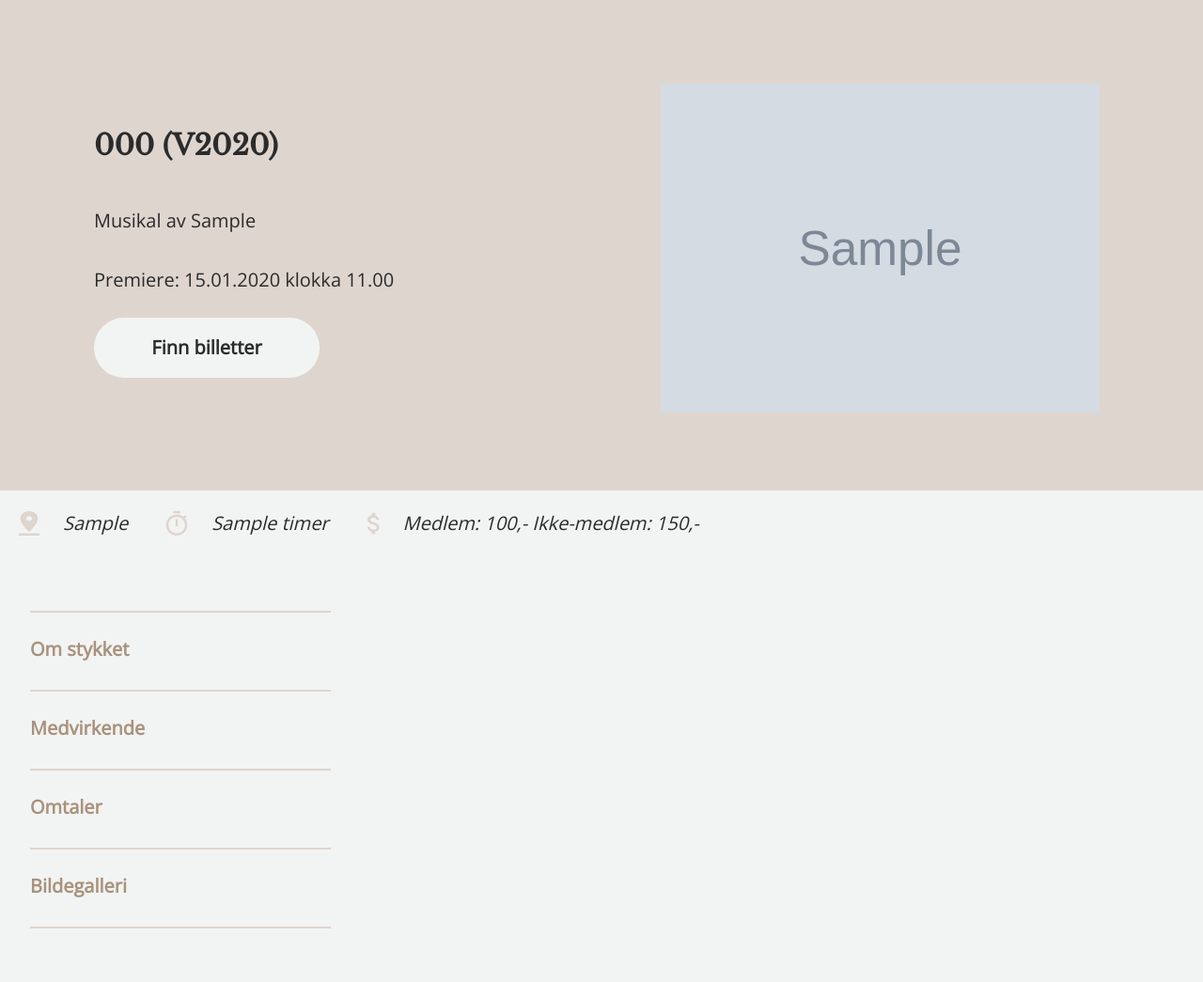
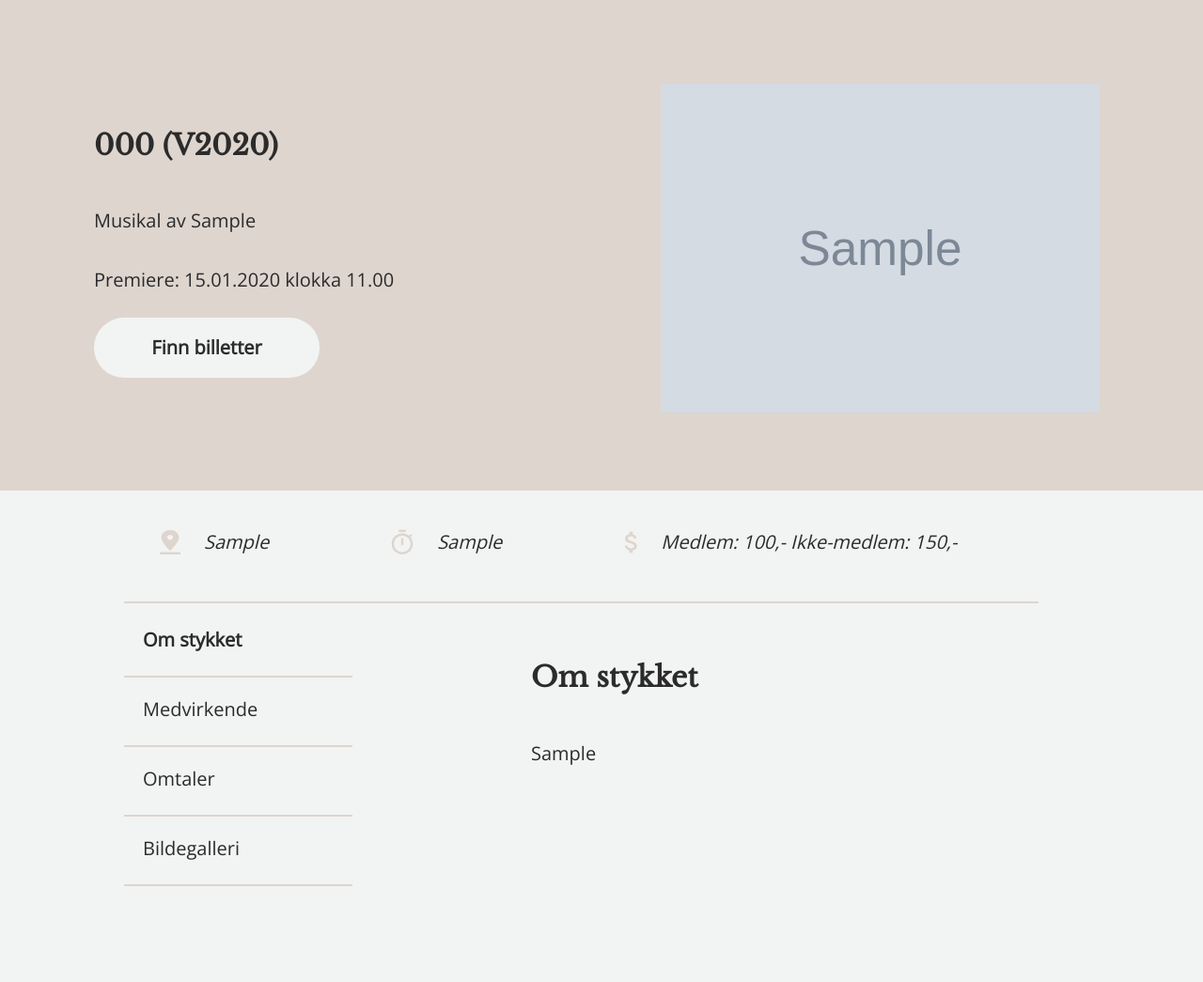
Before and after one commit to Studentersamfundets-Interne-Teater/sit-web, a Django app: page /produksjon/1/ in a window 1280 px wide. Shown: the part 137-1182 px from the top of the page at 94% size. After the commit the page ends 1080 px from the top, so only its background shows below. Run offline with Django 3.2, Linux system fonts and the light colour scheme; tables that the repository leaves empty hold one stand-in row (values such as "Sample post"); grey boxes marked "Sample" are stand-in pictures.

Commit message:
Finished detail view of production, both mobile and desktop view

```diff
--- a/SITnett/graphics/collapsible.js
+++ b/SITnett/graphics/collapsible.js
@@ -1,8 +1,9 @@
-var coll = document.getElementsByClassName("production-categories");
+var categories = document.getElementsByClassName("production-categories");
 var i;
 
-for (i = 0; i < coll.length; i++) {
-  coll[i].addEventListener("click", function() {
+if (window.innerWidth < 1024) {
+  for (i = 0; i < categories.length; i++) {
+    categories[i].addEventListener("click", function() {
       this.classList.toggle("active");
       var content = this.nextElementSibling;
       if (content.style.maxHeight){
@@ -12,3 +13,24 @@ for (i = 0; i < coll.length; i++) {
       }
     });
   }
+}
+
+else {
+  categories[0].nextElementSibling.style.display = "block";
+  categories[0].style.fontWeight = "600";
+  for (i = 0; i < categories.length; i++) {
+    categories[i].addEventListener("click", function() {
+      this.classList.toggle("active");
+      var content = this.nextElementSibling;
+      this.style.fontWeight = "600"; //Bold font when active
+      for (j = 0; j<categories.length; j++) {
+        if (categories[j].nextElementSibling !== content) {
+          categories[j].nextElementSibling.style.display = "none";
+          categories[j].style.fontWeight = "400"; //Normal font weight
+        }
+      }
+      content.style.display = "block";
+    });
+  }
+
+}
--- a/SITnett/graphics/style.css
+++ b/SITnett/graphics/style.css
@@ -471,7 +471,7 @@ p {
 	margin-bottom: 36px;
 }
 .production-banner .production-banner-info {
-	background-color: #DED5CE;
+	background-color: var(--sit-grullo-light);
 	padding: 36px;
 }
 
@@ -492,18 +492,19 @@ p {
 
 .production-categories {
 	cursor: pointer;
-	color: #A9927D;
-	font-weight: 600;
+	color: var(--sit-grullo-dark);
+
 }
 
-.divider {
+.divider, .firstDivider {
 	flex-grow: 1;
-	border-top: 2px solid #DED5CE;
+	border-top: 2px solid var(--sit-grullo-light);
 	margin-bottom: 25px;
 }
 
 .active, .production-categories:hover {
-	text-decoration: underline;
+
+	/* Need this even though it is empty for the mobile show category function*/
 }
 
 .production-category-content {
@@ -519,7 +520,7 @@ p {
 @media only screen and (min-width: 1024px) {
 	.production-banner {
 		padding: 90px 130px 120px 120px;
-		background-color: #DED5CE;
+		background-color: var(--sit-grullo-light);
 		text-align: left;
 	}
 
@@ -531,19 +532,47 @@ p {
 		float: right;
 	}
 
+	.production-extra-info {
+		display: inline-block;
+		width: 80%;
+		margin-left: 150px;
+		margin-bottom: -30px;
+	}
 	.production-extra-info i {
+		margin-right: 90px;
 		padding: 20px;
 		float: left;
 	}
-	.production-extra-info {
-		display: inline-block;
-		width: 100%;
-		margin: auto;
+
+	.production-information {
+		position: relative;
+	}
+	.production-categories {
+		width: 25%;
+		margin-left: 120px;
+		color: var(--main-text-color);
+
+	}
+	.production-category-content {
+		position: absolute;
+		height: 100%;
+		top: 0;
+		overflow: visible;
+		display: none;
+		margin-left: 518px;
+		margin-right: 183px;
 	}
 
-	.production-information {
-		width: 25%;
-		float: left;
+	.divider {
+		width: 20%;
+		margin-top: 25px;
+		margin-bottom: 20px;
+		margin-left: 100px;
+	}
+
+	.firstDivider {
+		width: 80%;
+		margin-left: 100px;
 	}
 
 }
--- a/SITnett/templates/produksjoner/produksjon_info.html
+++ b/SITnett/templates/produksjoner/produksjon_info.html
@@ -28,7 +28,7 @@
 		<p>{{produksjon.lokale}} </p></i>
 		{% if produksjon.varighet %}
 		<i><img src="{% static 'assets/duration_icon.svg' %}">
-		<p> {{produksjon.varighet}} timer </p> </i>
+		<p> {{produksjon.varighet}} </p> </i>
 		{% endif %}
 		<!--<b>Opphavsår:</b> {{produksjon.opphav}}<br>-->
 		<i><img src="{% static 'assets/price_icon.svg' %}">
@@ -40,29 +40,36 @@
 
 	<!--<b>Semester:</b> {{produksjon.semester}}<br>-->
 	<section class="production-information">
-		<div class="divider"></div>
+		<div class="firstDivider"></div>
 		<a class="production-categories">Om stykket</a>
 		<div class="production-category-content">
-			<h3>test</h3>
-			<p>Lorem ipsum dolor sit amet, consectetur adipisicing elit, sed do eiusmod tempor incididunt ut labore et dolore magna aliqua. Ut enim ad minim veniam, quis nostrud exercitation ullamco laboris nisi ut aliquip ex ea commodo consequat.  </p>
-		</div>
+			<h3>Om stykket </h3>
+			<p>{{produksjon.info}}</p>
+			</div>
 		<div class="divider"></div>
 		<a class="production-categories">Medvirkende</a>
 		<div class="production-category-content">
+			<h3>Medvirkende </h3>
 			<p>Lorem ipsum dolor sit amet, consectetur adipisicing elit, sed do eiusmod tempor incididunt ut labore et dolore magna aliqua. Ut enim ad minim veniam, quis nostrud exercitation ullamco laboris nisi ut aliquip ex ea commodo consequat.  </p>
 		</div>
 		<div class="divider"></div>
 		<a class="production-categories">Omtaler</a>
 		<div class="production-category-content">
-			<p>  </p>
+			<h3>Omtaler </h3>
+			<p>Lorem ipsum dolor sit amet, consectetur adipisicing elit, sed do eiusmod tempor incididunt ut labore et dolore magna aliqua. Ut enim ad minim veniam, quis nostrud exercitation ullamco laboris nisi ut aliquip ex ea commodo consequat.  </p>
+
 		</div>
 		<div class="divider"></div>
 		<a class="production-categories">Bildegalleri</a>
 		<div class="production-category-content">
-			<p>  </p>
+			<h3>Bildegalleri </h3>
+			<p>Lorem ipsum dolor sit amet, consectetur adipisicing elit, sed do eiusmod tempor incididunt ut labore et dolore magna aliqua. Ut enim ad minim veniam, quis nostrud exercitation ullamco laboris nisi ut aliquip ex ea commodo consequat.  </p>
+
 		</div>
 		<div class="divider"></div>
 	</section>
+
+
 
 	<!--
 	<br>
```
Lines whose indentation alone changed are shown as unchanged.
